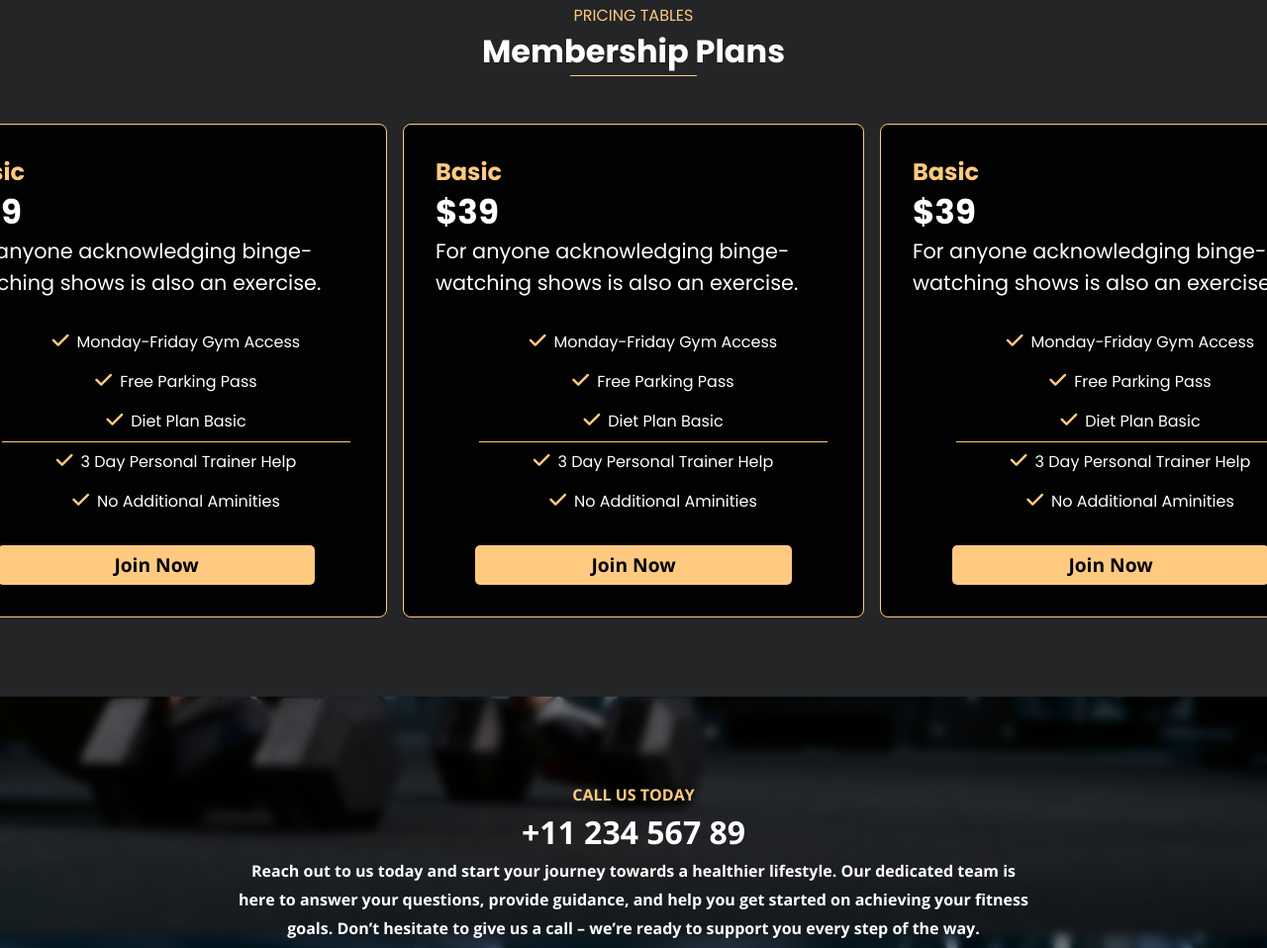
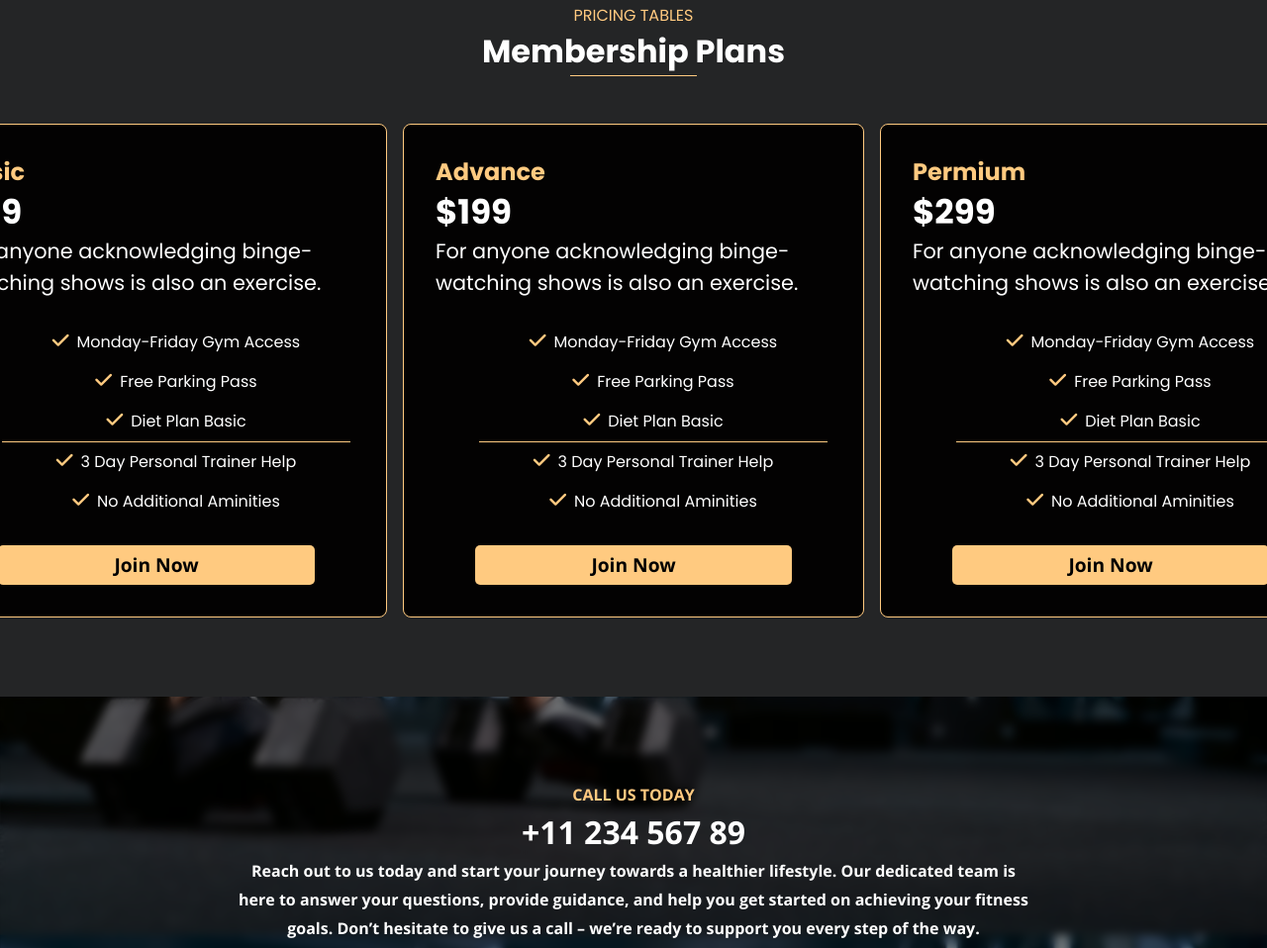
Before and after one commit to its-maneeshk/Rocksolid---a-clone-website-project, a plain HTML site: page index.html in a window 1280 px wide. Shown: the part 2661-3619 px from the top of the page at 99% size. Drawn offline with nearby package versions, Linux system fonts and the light colour scheme.

Commit message:
changed plans

```diff
--- a/index.html
+++ b/index.html
@@ -120,7 +120,7 @@
             <div class="cards">
                 <div class="card-1">
                     <h1 class="yellow-text">Basic</h1>
-                    <p style="font-weight:bold; font-size: 34px; padding-block: 0.5rem;">$39</p>
+                    <p style="font-weight:bold; font-size: 34px; padding-block: 0.5rem;">$99</p>
                     <p>For anyone acknowledging binge-watching shows is also an exercise.</p>
                     <div class="features">
                         <ul>
@@ -141,8 +141,8 @@
                     </div>
                 </div>
                 <div class="card-1">
-                    <h1 class="yellow-text">Basic</h1>
-                    <p style="font-weight:bold; font-size: 34px; padding-block: 0.5rem;">$39</p>
+                    <h1 class="yellow-text">Advance</h1>
+                    <p style="font-weight:bold; font-size: 34px; padding-block: 0.5rem;">$199</p>
                     <p>For anyone acknowledging binge-watching shows is also an exercise.</p>
                     <div class="features">
                         <ul>
@@ -163,8 +163,8 @@
                     </div>
                 </div>
                 <div class="card-1">
-                    <h1 class="yellow-text">Basic</h1>
-                    <p style="font-weight:bold; font-size: 34px; padding-block: 0.5rem;">$39</p>
+                    <h1 class="yellow-text">Permium</h1>
+                    <p style="font-weight:bold; font-size: 34px; padding-block: 0.5rem;">$299</p>
                     <p>For anyone acknowledging binge-watching shows is also an exercise.</p>
                     <div class="features">
                         <ul>
```
